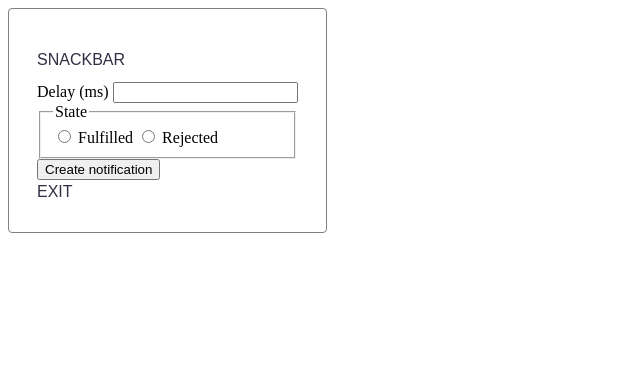
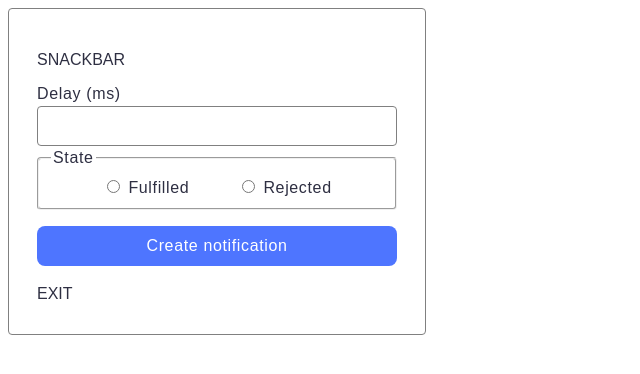
Before and after one commit to Stan1758/goit-js-hw-10, a website built with Vite: page src/2-snackbar.html in a window 1280 px wide. Shown: the whole page, without its empty margins (0-640 px from the left). Built offline with nearby package versions, Linux system fonts and the light colour scheme.

Commit message:
snack start

```diff
--- a/src/2-snackbar.html
+++ b/src/2-snackbar.html
@@ -13,24 +13,39 @@
     <div class="timer-container">
       <h1 class="label">Snackbar</h1>
       <form class="form">
-        <label>
+        <label class="label-snack">
           Delay (ms)
-          <input type="number" name="delay" required />
+          <input class="input-snack" type="number" name="delay" required />
         </label>
 
-        <fieldset>
+        <fieldset class="field-snask">
           <legend>State</legend>
+
+          <div>
             <label>
-            <input type="radio" name="state" value="fulfilled" required />
+              <input
+                class="input-state"
+                type="radio"
+                name="state"
+                value="fulfilled"
+                required
+              />
               Fulfilled
             </label>
             <label>
-            <input type="radio" name="state" value="rejected" required />
+              <input
+                class="input-state"
+                type="radio"
+                name="state"
+                value="rejected"
+                required
+              />
               Rejected
             </label>
+          </div>
         </fieldset>
 
-        <button type="submit">Create notification</button>
+        <button class="btn-snack" type="submit">Create notification</button>
       </form>
 
       <a class="backlink label" href="index.html">Exit</a>
--- a/src/css/snackbar.css
+++ b/src/css/snackbar.css
@@ -8,3 +8,82 @@ a:active,
 a:focus {
   text-decoration: none;
 }
+.input-snack {
+  box-sizing: border-box;
+  border: 1px solid #808080;
+  border-radius: 4px;
+  width: 360px;
+  height: 40px;
+  padding: 8px 16px;
+}
+.input-snack:hover {
+  border: 1px solid #000;
+}
+.field-snask {
+  display: flex;
+  flex-direction: column;
+  align-items: center;
+
+  box-sizing: border-box;
+  width: 360px;
+  height: 64px;
+  border-radius: 4px;
+  stroke-width: 1px;
+  stroke: #808080;
+  font-family: var(--font-family);
+  font-weight: 400;
+  font-size: 16px;
+  line-height: 1.5;
+  letter-spacing: 0.04em;
+  color: #2e2f42;
+  margin-bottom: 16px;
+  margin-left: 0;
+  margin-right: 0;
+}
+.field-snask > div {
+  display: flex;
+  justify-content: center;
+  gap: 48px;
+}
+
+.field-snask:hover {
+  /* border: 1px solid #000; */
+  /* cursor: pointer; */
+}
+
+.label-snack {
+  display: flex;
+  flex-direction: column;
+  column-gap: 8px;
+  font-family: var(--font-family);
+  font-weight: 400;
+  font-size: 16px;
+
+  /* line-height: 24px; */
+  line-height: 1.5;
+  letter-spacing: 0.04em;
+  color: #2e2f42;
+}
+.btn-snack {
+  border-radius: 8px;
+  padding: 8px 16px;
+  width: 360px;
+  height: 40px;
+  background: #4e75ff;
+  font-family: var(--font-family);
+  font-weight: 500;
+  font-size: 16px;
+  line-height: 1.5;
+  letter-spacing: 0.04em;
+  color: #fff;
+  border: none;
+  margin-bottom: 16px;
+}
+.input-state {
+  font-family: var(--font-family);
+  font-weight: 400;
+  font-size: 16px;
+  line-height: 1.5;
+  color: #2e2f42;
+  cursor: pointer;
+}
```
Also changed, not shown: src/index.html (+2 -0 lines). Lines whose indentation alone changed are shown as unchanged.
